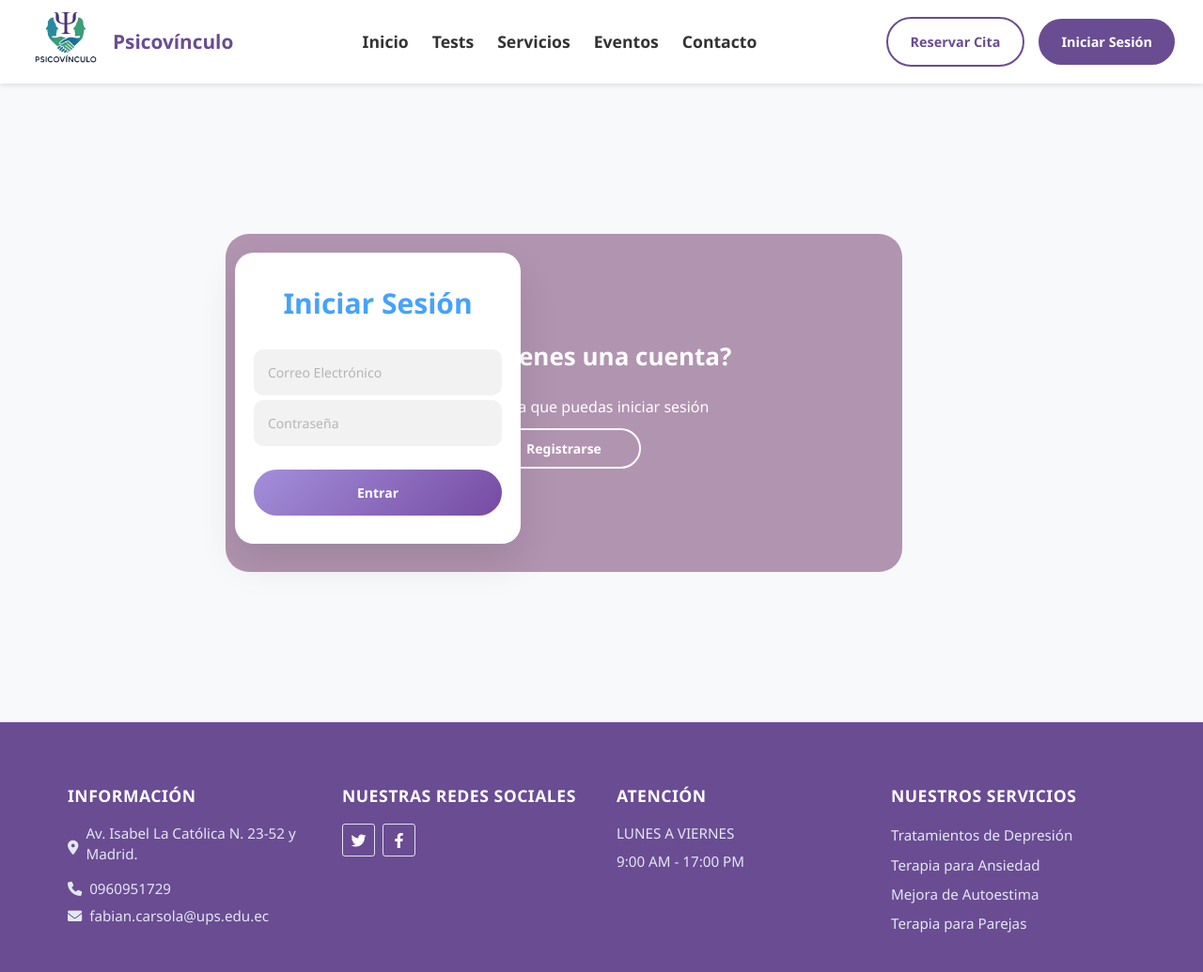
After one commit to 75BOSS/citastrp, a PHP site: page /login.php in a window 1280 px wide. The commit adds this page. Shown: the whole page at 94% size. Run offline with PHP 8.4, Linux system fonts and the light colour scheme.

```diff
--- /dev/null
+++ b/login.php
@@ -0,0 +1,97 @@
+<!DOCTYPE html>
+<html lang="es">
+
+<head>
+  <meta charset="UTF-8">
+  <meta name="viewport" content="width=device-width, initial-scale=1.0">
+  <title>Iniciar sesión - Psicovínculo</title>
+  <link rel="stylesheet" href="css/login.css">
+  <link rel="stylesheet" href="https://cdnjs.cloudflare.com/ajax/libs/font-awesome/6.0.0/css/all.min.css">
+</head>
+
+<body>
+  <!-- Barra de navegación -->
+  <header class="header">
+    <nav class="navbar">
+      <div class="logo">
+        <a href="index.php" class="logo-link">
+          <img src="imagen/logo.png" class="logo-psicovinculo" alt="Psicovínculo">
+        </a>
+        <span>Psicovínculo</span>
+      </div>
+      <ul class="menu">
+        <li><a href="index.php">Inicio</a></li>
+        <li><a href="test.php">Tests</a></li>
+        <li><a href="servicios.php">Servicios</a></li>
+        <li><a href="eventos.php">Eventos</a></li>
+        <li><a href="contacto.php">Contacto</a></li>
+      </ul>
+      <div class="auth-buttons">
+        <a class="btn-outline btn" href="registro.php">Reservar Cita</a>
+        <a class="btn-primary btn" href="login.php">Iniciar Sesión</a>
+      </div>
+    </nav>
+  </header>
+
+  <!-- Página de login dividida en dos -->
+  <div id="tservicios" class="contenedor">
+    <div class="contenedor__todo">
+      <div class="caja__trasera">
+        <div class="caja__trasera-login">
+          <h3>¿Aún no tienes una cuenta?</h3>
+          <p>Regístrate para que puedas iniciar sesión</p>
+          <a href="registro.php"><button id="btn__registrarse">Registrarse</button></a>
+        </div>
+      </div>
+
+      <div class="contenedor__login-register">
+        <!-- Formulario de Login -->
+        <form action="procesar_login.php" method="POST" class="formulario__login">
+          <h2>Iniciar Sesión</h2>
+          <input type="email" placeholder="Correo Electrónico" name="correo" required>
+          <input type="password" placeholder="Contraseña" name="contraseña" required>
+          <button type="submit">Entrar</button>
+        </form>
+      </div>
+    </div>
+  </div>
+
+  <footer class="footer">
+    <div class="container">
+      <div class="footer-info">
+        <h4>INFORMACIÓN</h4>
+        <p><i class="fas fa-map-marker-alt"></i>
+          <a href="https://maps.app.goo.gl/CJ5V1qExnY63Y8Xn7" target="_blank">Av. Isabel La Católica N. 23-52 y Madrid.</a>
+        </p>
+        <p><i class="fas fa-phone"></i> 0960951729</p>
+        <p><i class="fas fa-envelope"></i> fabian.carsola@ups.edu.ec</p>
+      </div>
+
+      <div class="footer-social">
+        <h4>NUESTRAS REDES SOCIALES</h4>
+        <div class="social-media">
+          <a href="#"><i class="fab fa-twitter"></i></a>
+          <a href="#"><i class="fab fa-facebook-f"></i></a>
+        </div>
+      </div>
+
+      <div class="footer-attention">
+        <h4>ATENCIÓN</h4>
+        <p>LUNES A VIERNES</p>
+        <p>9:00 AM - 17:00 PM</p>
+      </div>
+
+      <div class="footer-newsletter">
+        <h4>NUESTROS SERVICIOS</h4>
+        <p class="hover-levanta">Tratamientos de Depresión</p>
+        <p class="hover-levanta">Terapia para Ansiedad</p>
+        <p class="hover-levanta">Mejora de Autoestima</p>
+        <p class="hover-levanta">Terapia para Parejas</p>
+      </div>
+    </div>
+  </footer>
+
+  <script src="js/iniciar.js"></script>
+</body>
+
+</html>
```
Also changed, not shown: index.php (renamed from index.html, +4 -3 lines), login.html (deleted, +0 -113 lines), procesar_login.php (added, +52 -0 lines), procesar_registro.php (renamed from paciente/procesar_registro.php).
